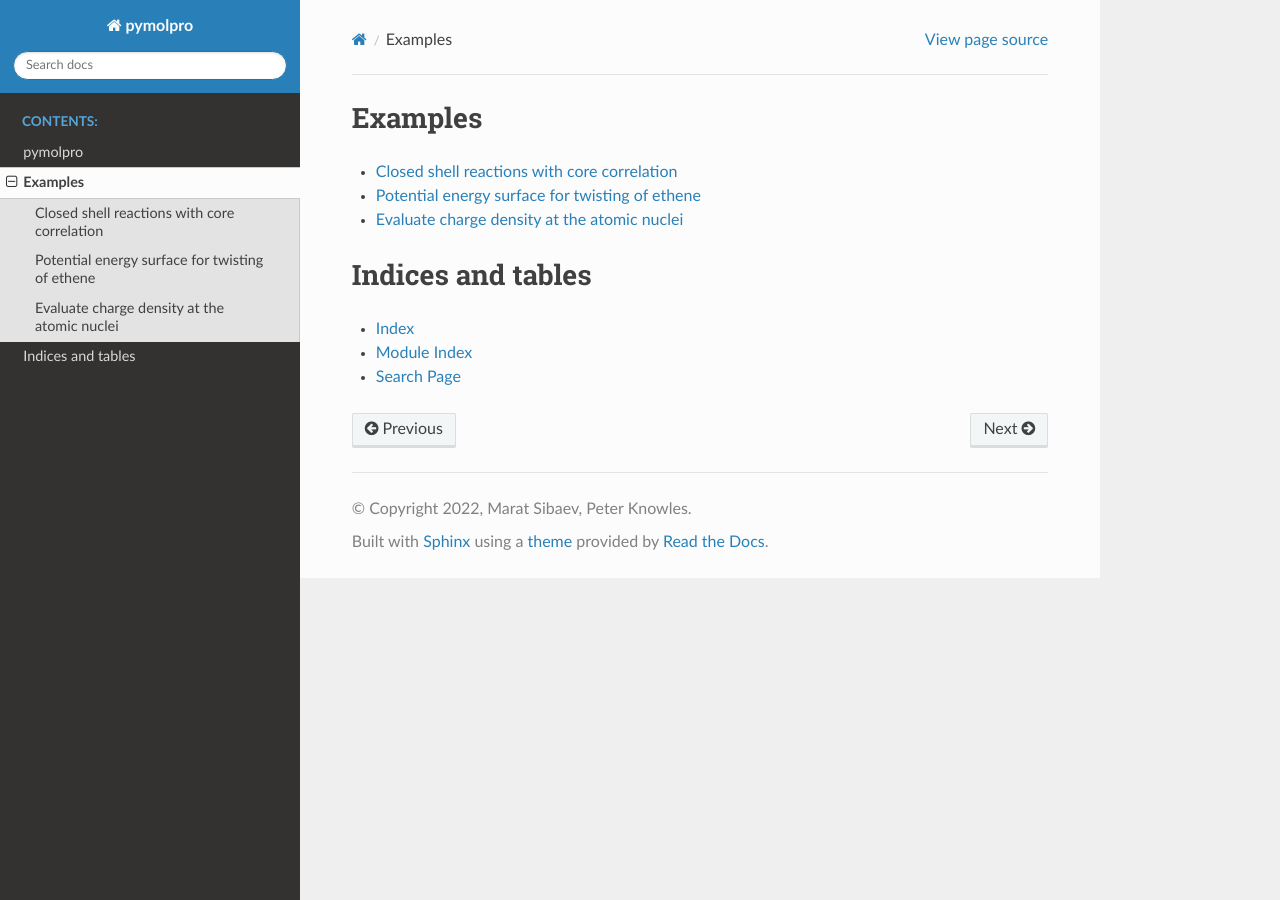
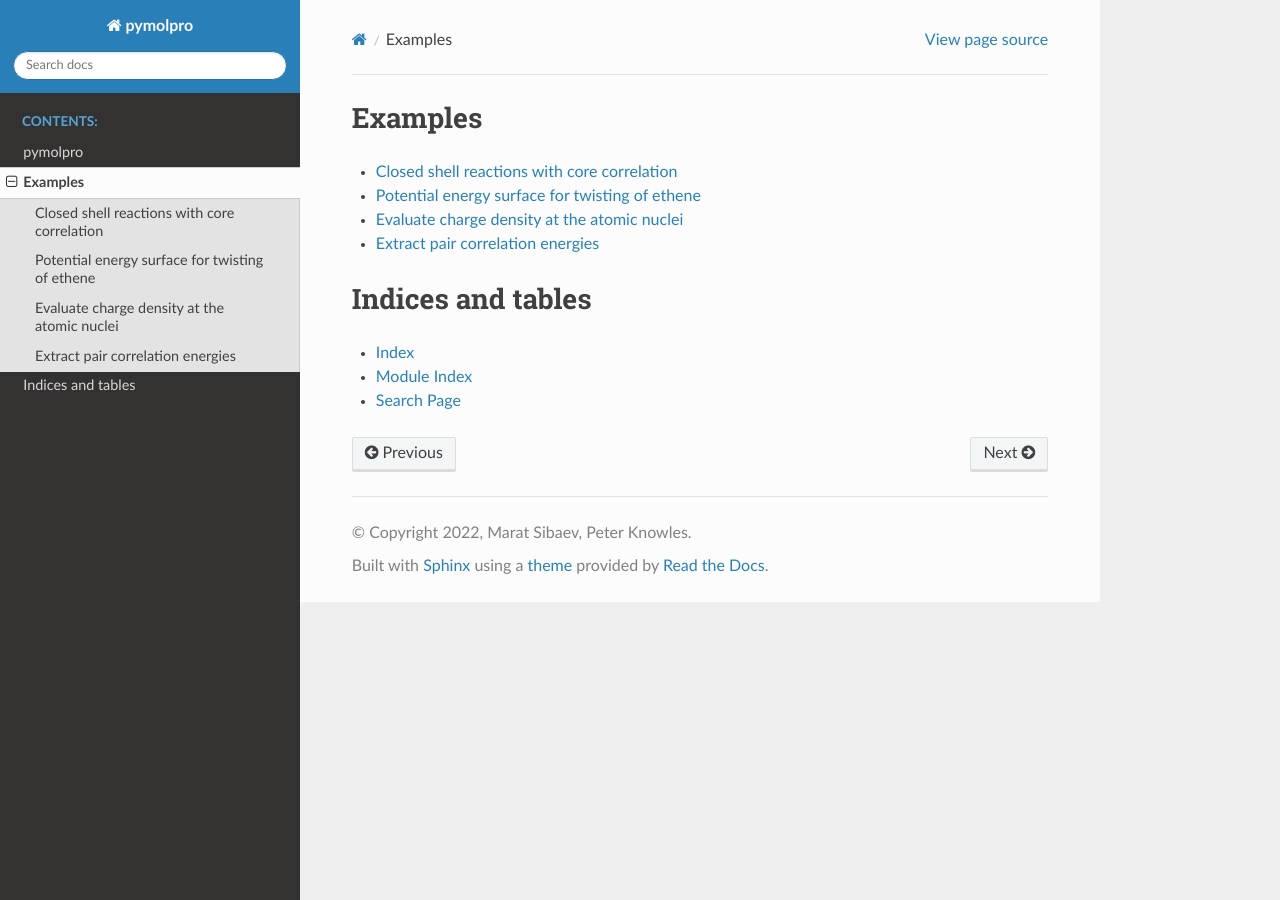
Before and after one commit to molpro/pymolpro, a Sphinx documentation site: the page built from docs/source/examples.rst, in a window 1280 px wide. Built offline with Sphinx 7.4.7 and the Read the Docs theme 2.0.0, drawn with Linux system fonts in a browser that asks for light colours; the version number could not be read and is left out.

Commit message:
Pair correlation energies example

```diff
--- a/docs/source/examples.rst
+++ b/docs/source/examples.rst
@@ -12,6 +12,7 @@ Examples
    examples/thermochemical_benchmark_for_methods/Core_Valence_reactions.ipynb
    examples/c2h4_dihedral_pes/two_state_mrci.ipynb
    examples/evaluate_charge_density/evaluate_charge_density.ipynb
+   examples/pair_correlation_energies/pair_correlation_energies.ipynb
 
 
 Indices and tables
```
